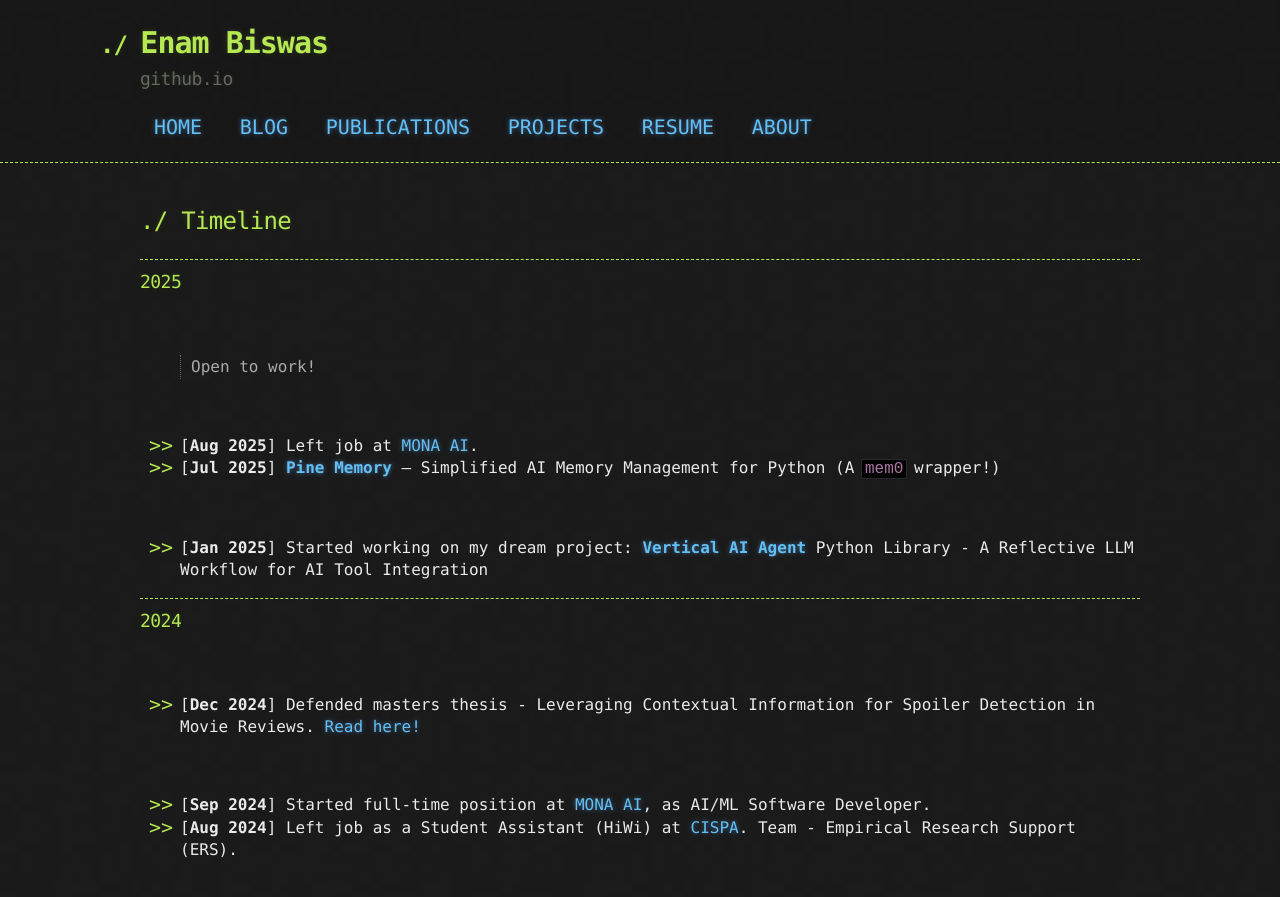
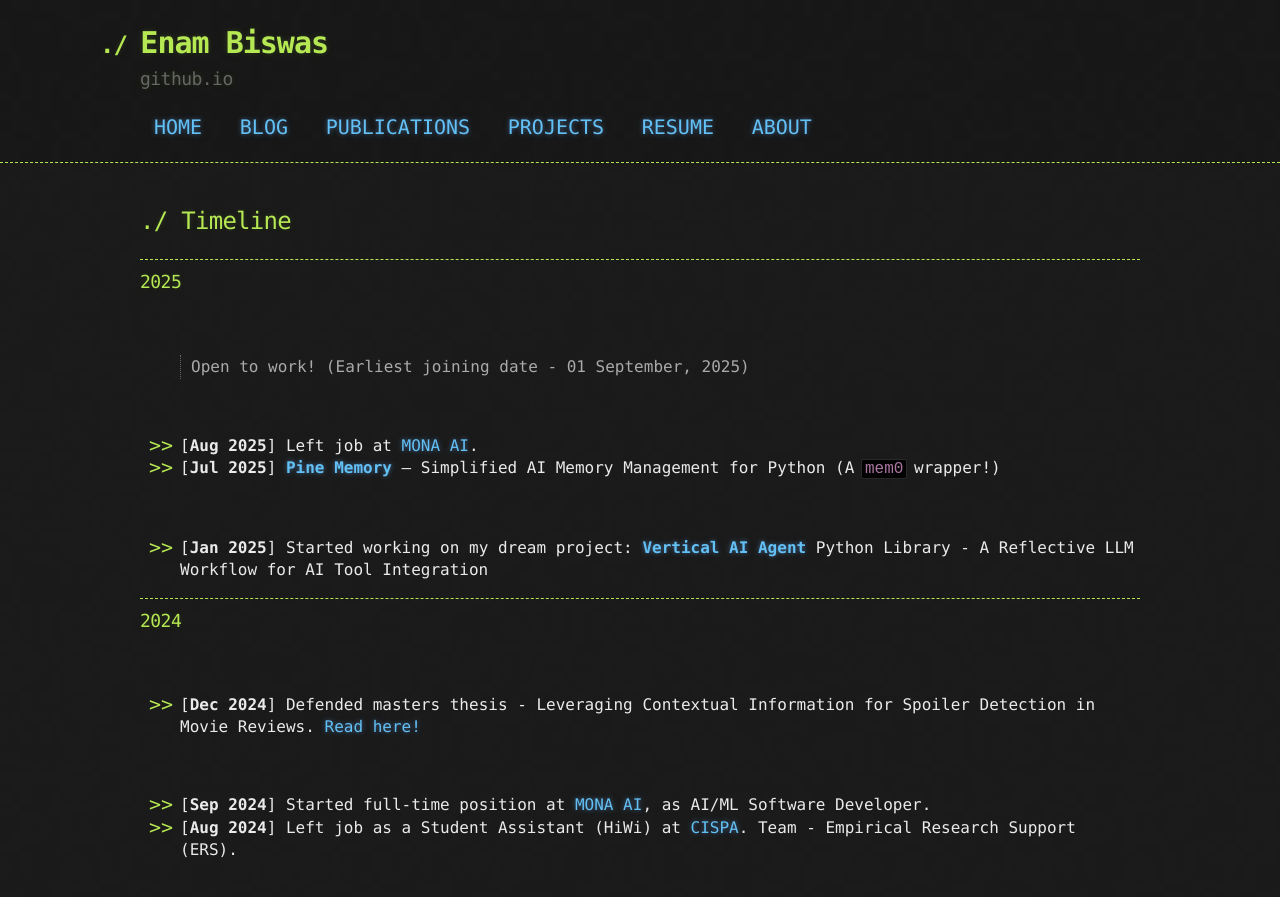
Before and after one commit to e-biswas/e-biswas.github.io, a Jekyll site: the page built from index.md, in a window 1280 px wide and 900 px high. Shown: the top 897 px of the window. Built offline with Jekyll 4.4.1, drawn with Linux system fonts in a browser that asks for light colours; our own code applies the rules of GitHub Pages for plain Markdown files.

Commit message:
Updated home page

```diff
--- a/index.md
+++ b/index.md
@@ -8,7 +8,7 @@ layout: default
 
 <br>
 
-> Open to work!
+> Open to work! (Earliest joining date - 01 September, 2025)
 
 <br>
 
```
